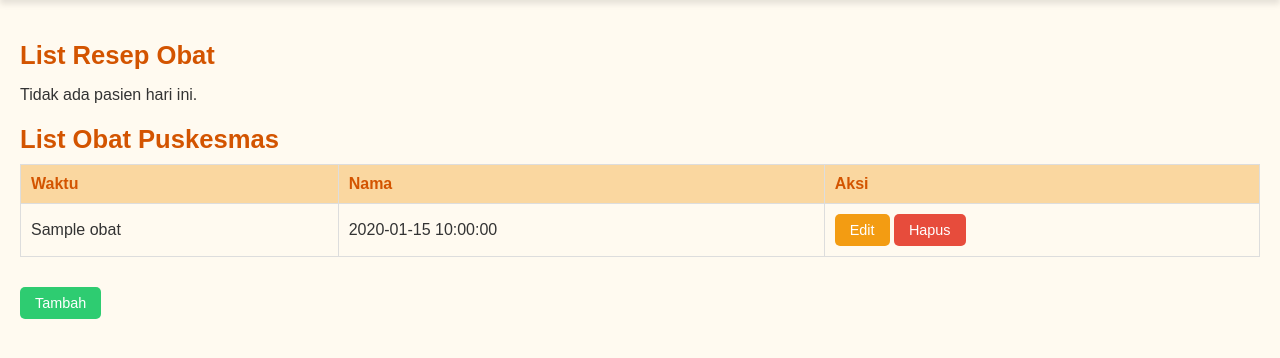
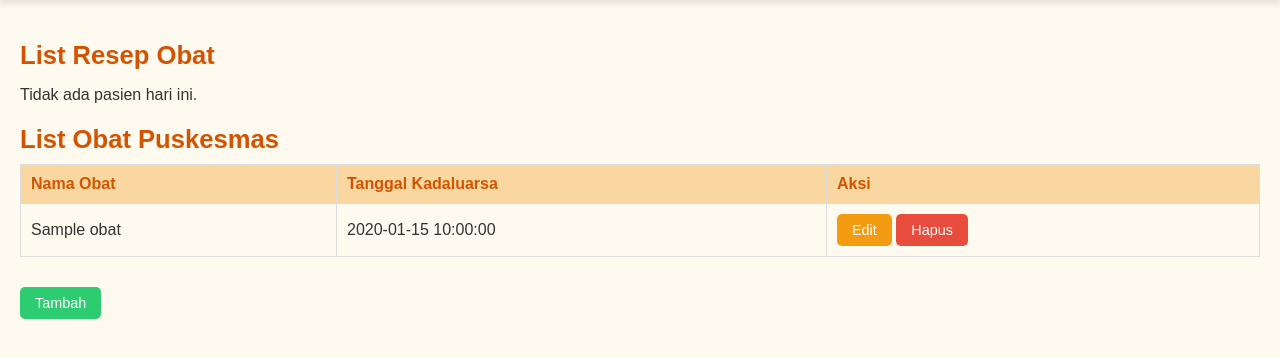
Before and after one commit to AufarR/sik-tubes, a PHP site: page /farmasi/index.php in a window 1280 px wide. Shown: the part 63-421 px from the top of the page. Run offline with PHP 8.4, Linux system fonts and the light colour scheme; the visitor is signed in with stand-in values (Sample User, id 1); tables that the repository leaves empty or names only in its code hold one stand-in row (values such as "Sample post").

Commit message:
Benerin tabel obat

```diff
--- a/farmasi/index.php
+++ b/farmasi/index.php
@@ -137,8 +137,8 @@ $sql_obat = "
       echo "<div class='table-container'>"; // Bungkus tabel dalam div untuk styling
       echo "<table class='obat-table'>"; // Gunakan kelas untuk styling tabel
       echo "<thead><tr>
-          <th>Waktu</th>
-          <th>Nama</th>
+          <th>Nama Obat</th>
+          <th>Tanggal Kadaluarsa</th>
           <th>Aksi</th>
       </tr></thead><tbody>";
 
```
